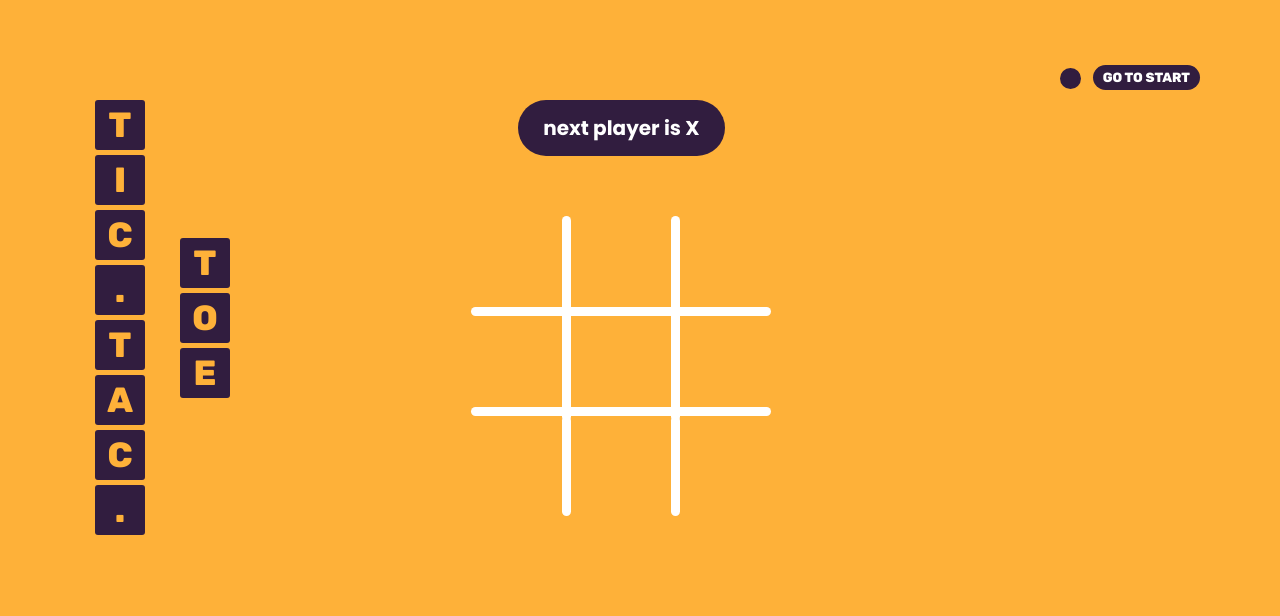
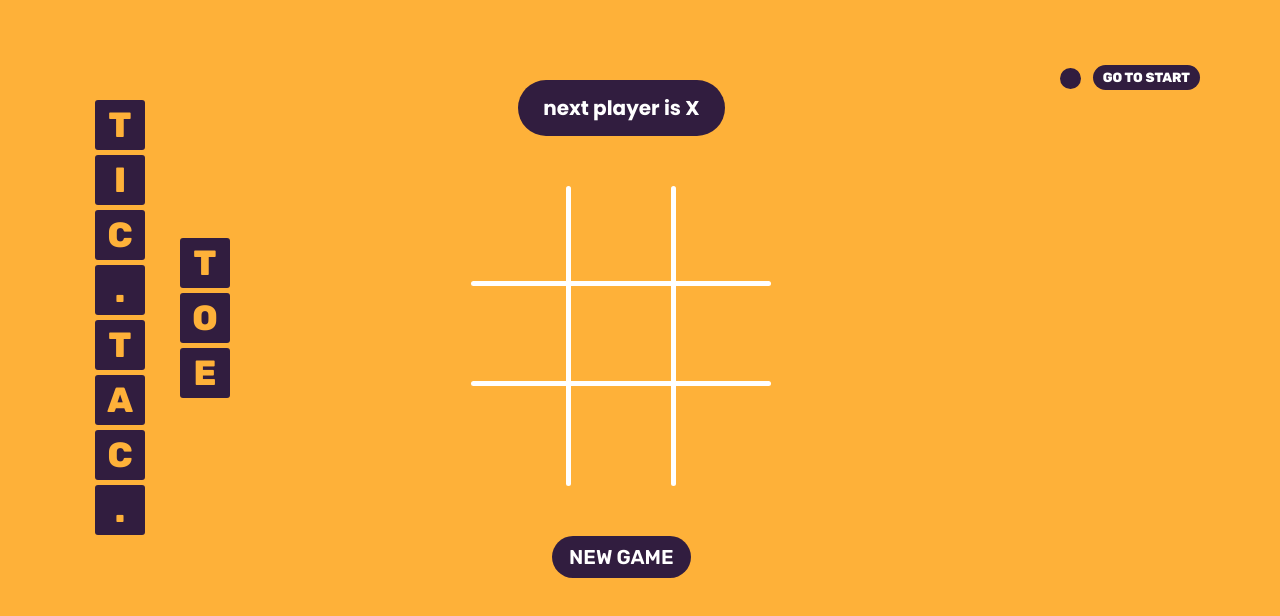
Before and after one commit to arsallanShahab/tic-tac-toe-game, a React (Vite) app: page / in a window 1280 px wide. Shown: the top 616 px of the page. Built offline with nearby package versions, Linux system fonts and the light colour scheme.

Commit message:
added feedback after winning

```diff
--- a/src/App.jsx
+++ b/src/App.jsx
@@ -5,15 +5,15 @@ import calculateWinner from './helpers';
 import StatusMessage from './components/StatusMessage';
 import './styles/root.scss';
 
+const INITIAL_GAME_DATA = [{ board: Array(9).fill(null), isNext: true }];
+
 const App = () => {
-  const [histroy, setHistroy] = useState([
-    { board: Array(9).fill(null), isNext: true },
-  ]);
+  const [histroy, setHistroy] = useState(INITIAL_GAME_DATA);
 
   const [currentMove, setCurrentMove] = useState(0);
   const current = histroy[currentMove];
 
-  const winner = calculateWinner(current.board);
+  const { winner, winningSquare } = calculateWinner(current.board);
 
   const handleSquareClick = position => {
     if (current.board[position] || winner) {
@@ -36,6 +36,11 @@ const App = () => {
 
   const moveTo = move => {
     setCurrentMove(move);
+  };
+
+  const newGame = () => {
+    setHistroy(INITIAL_GAME_DATA);
+    setCurrentMove(0);
   };
 
   return (
@@ -63,7 +68,14 @@ const App = () => {
       </div>
       <div className="container">
         <StatusMessage winner={winner} current={current} />
-        <Board board={current.board} handleSquareClick={handleSquareClick} />
+        <Board
+          board={current.board}
+          handleSquareClick={handleSquareClick}
+          winningSquare={winningSquare}
+        />
+        <button type="button" onClick={newGame} className="start-new-game">
+          NEW GAME
+        </button>
       </div>
       <div className="overflow">
         <Histroy histroy={histroy} moveTo={moveTo} currentMove={currentMove} />
--- a/src/Helpers.jsx
+++ b/src/Helpers.jsx
@@ -12,8 +12,14 @@ export default function calculateWinner(squares) {
   for (let i = 0; i < lines.length; i++) {
     const [a, b, c] = lines[i];
     if (squares[a] && squares[a] === squares[b] && squares[a] === squares[c]) {
-      return squares[a];
+      return {
+        winner: squares[a],
+        winningSquare: [a, b, c],
+      };
     }
   }
-  return null;
+  return {
+    winner: null,
+    winningSquare: [],
+  };
 }
--- a/src/components/Board.jsx
+++ b/src/components/Board.jsx
@@ -2,14 +2,17 @@ import React from 'react';
 
 import Square from './Square';
 
-const Board = ({ board, handleSquareClick }) => {
+const Board = ({ board, handleSquareClick, winningSquare }) => {
   const renderSquare = position => {
+    const isWinningSquare = winningSquare.includes(position);
+
     return (
       <Square
         value={board[position]}
         onClick={() => {
           handleSquareClick(position);
         }}
+        isWinningSquare={isWinningSquare}
       />
     );
   };
--- a/src/components/Square.jsx
+++ b/src/components/Square.jsx
@@ -1,8 +1,16 @@
 import React from 'react';
 
-const Square = ({ value, onClick }) => {
+const Square = ({ value, onClick, isWinningSquare }) => {
   return (
-    <button type="button" className="square" onClick={onClick}>
+    <button
+      type="button"
+      className="square"
+      onClick={onClick}
+      style={{
+        fontWeight: isWinningSquare ? '700' : '500',
+        color: isWinningSquare ? '#311D3F' : '#FFF',
+      }}
+    >
       {value}
     </button>
   );
--- a/src/components/StatusMessage.jsx
+++ b/src/components/StatusMessage.jsx
@@ -1,9 +1,6 @@
 import React from 'react';
 
 const StatusMessage = ({ winner, current }) => {
-  // const message = winner
-  // ? `The winner is ${winner}`
-  // : `The next player is  ${current.isNext ? 'X' : 'O'}`
   const noMovesLeft = current.board.every(el => {
     return el != null;
   });
--- a/src/styles/root.scss
+++ b/src/styles/root.scss
@@ -53,7 +53,7 @@ body {
     }
     .container {
       padding: 1em 3.5em;
-      padding-top: 5em;
+      padding-top: 4em;
       padding-left: 5em;
     display: flex;
     flex-flow: column;
@@ -84,6 +84,16 @@ body {
     margin-bottom: 5px;
     border-radius: 3px;
   }
+}
+
+.start-new-game {
+  font-size: 1em;
+  position: relative;
+  padding: .45em .85em;
+  background: #311D3F;
+  color: #fff;
+  font-family: var(--font-rubik);
+  border-radius: 99px;
 }
 
 .flex-row {
@@ -118,6 +128,7 @@ ol {
     padding-bottom: 1em;
     padding-left: 20px;
     transition: 200ms ease;
+    text-align: left;
     &.active {
       &::after {
         background: #311D3F;
@@ -173,7 +184,7 @@ ol {
   flex-flow: column wrap;
   justify-content: center;
   align-items: center;
-  padding-top: 3em;
+  padding: 2.5em 0;
     .board-row {
       position: relative;
       display: flex;
@@ -218,17 +229,17 @@ ol {
         align-items: center;
         color: #fff;
         font-family: var(--font-fredoka);
-        font-weight: 600;
+        font-weight: 500;
         width: 100px;
         height: 100px;
         // border-right: 5px solid #fff;
         font-size: 2.5rem;
         padding: 0;
-        transition: all 0.2s;
+        transition: all 150ms;
         &::before {
             content: '';
             position: absolute;
-            width: 9px;
+            width: 5px;
             height: 100%;
             right: 0;
             background: #fff;
@@ -248,7 +259,7 @@ ol {
             content: '';
             position: absolute;
             width: 100%;
-            height: 9px;
+            height: 5px;
             bottom: 0;
             background: #fff;
             border-radius: 99px;
```
